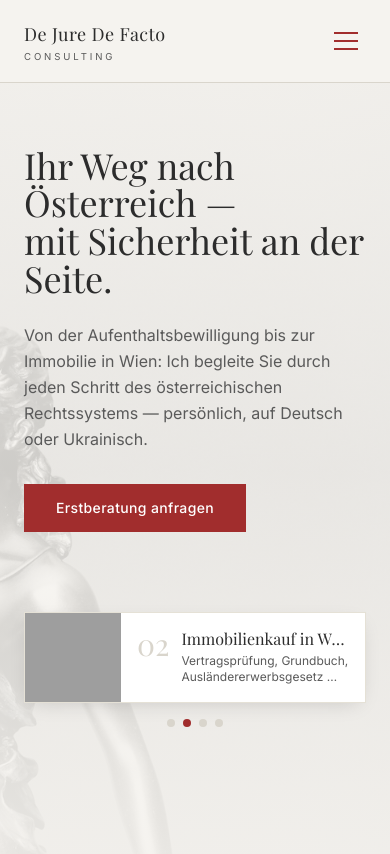
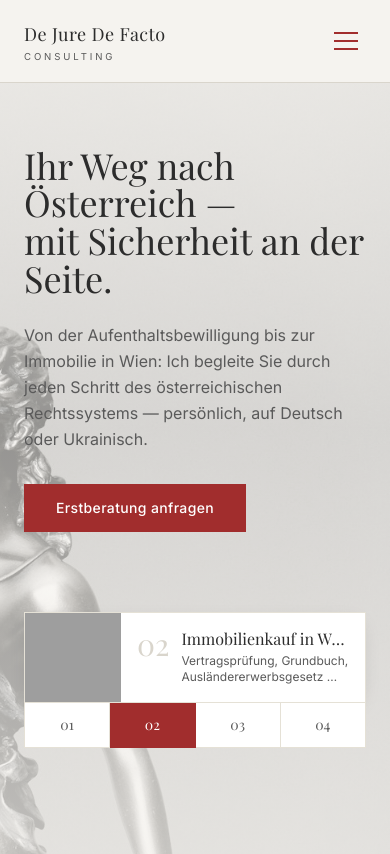
Before and after one commit to atiehh00/darina-website, a Next.js app: page /de in a window 390 px wide. Shown: the top 854 px of the page. Built offline with nearby package versions, Linux system fonts and the light colour scheme; grey boxes are pictures that could not be loaded.

Commit message:
mobile hero: brighter Justitia bg + horizontal 01/02/03/04 number tabs

```diff
--- a/src/app/[locale]/page.tsx
+++ b/src/app/[locale]/page.tsx
@@ -22,15 +22,15 @@ export default function HomePage() {
             fill
             priority
             sizes="100vw"
-            className="object-cover object-right [filter:grayscale(85%)_contrast(1.1)] opacity-35 md:opacity-100"
+            className="object-cover object-right [filter:grayscale(85%)_contrast(1.1)] opacity-60 md:opacity-100"
           />
         </div>
-        {/* Mobile overlay: light cream gradient so text stays readable */}
+        {/* Mobile overlay: lighter gradient — just enough for text legibility */}
         <div
           className="absolute inset-0 md:hidden"
           style={{
             background:
-              "linear-gradient(to bottom, rgba(245,243,239,0.85) 0%, rgba(245,243,239,0.55) 45%, rgba(245,243,239,0.9) 100%)",
+              "linear-gradient(to bottom, rgba(245,243,239,0.75) 0%, rgba(245,243,239,0.35) 40%, rgba(245,243,239,0.7) 100%)",
           }}
           aria-hidden="true"
         />
--- a/src/components/home/HeroFeaturedCard.tsx
+++ b/src/components/home/HeroFeaturedCard.tsx
@@ -138,20 +138,24 @@ export default function HeroFeaturedCard() {
             </div>
           </div>
         </Link>
-        {/* Mobile tabs row below card */}
-        <div className="flex justify-center gap-2 mt-4">
+        {/* Mobile number tabs row below card (01 02 03 04) */}
+        <div className="flex justify-center mt-0 border-t-0">
           {featured.map((item, idx) => (
             <button
               key={item.key}
               type="button"
               onClick={() => setActive(idx)}
-              className={`w-2 h-2 rounded-full transition-colors ${
+              className={`flex-1 py-3 font-serif text-sm border border-t-0 transition-colors ${
+                idx > 0 ? "border-l-0" : ""
+              } ${
                 active === idx
-                  ? "bg-[#a12d2d]"
-                  : "bg-[#d9d5cc] hover:bg-[#a12d2d]/50"
+                  ? "bg-[#a12d2d] text-white border-[#a12d2d]"
+                  : "bg-white text-[#5a5a5a] border-[#e5e1d6] hover:bg-[#f5f3ef]"
               }`}
               aria-label={`Select ${t(`${item.key}.title`)}`}
-            />
+            >
+              {String(idx + 1).padStart(2, "0")}
+            </button>
           ))}
         </div>
       </div>
```
